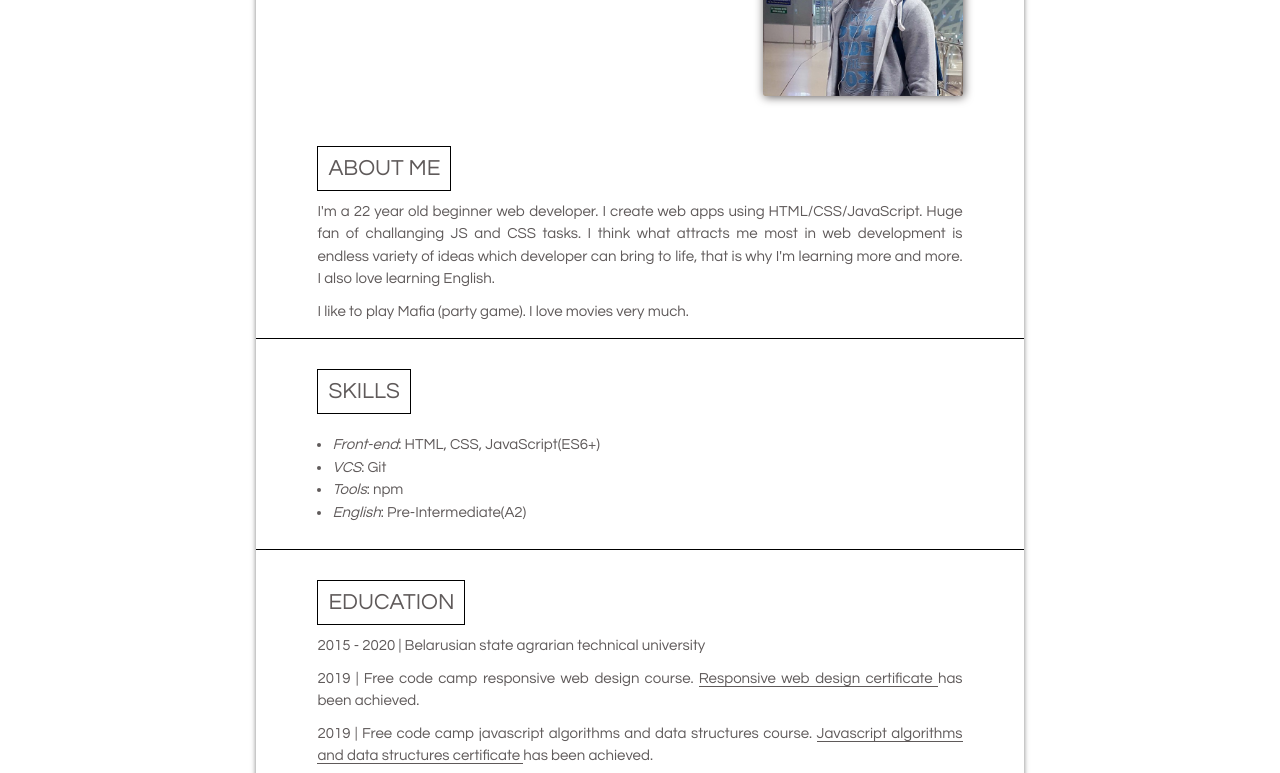
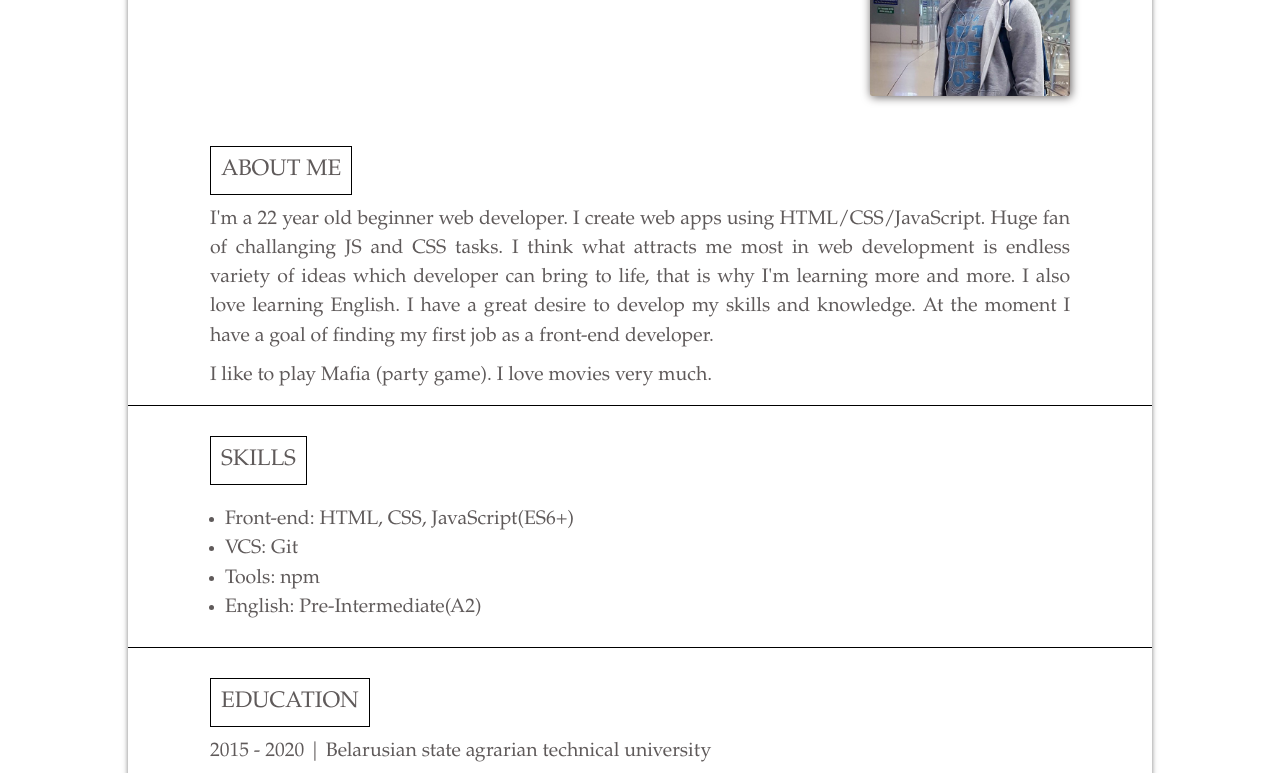
Before and after one commit to SeriousWhite/CV, a website: page index.html in a window 1280 px wide. Shown: the part 158-931 px from the top of the page. Drawn offline with Linux system fonts and the light colour scheme.

Commit message:
new commit

```diff
--- a/index.html
+++ b/index.html
@@ -29,17 +29,19 @@
           HTML/CSS/JavaScript. Huge fan of challanging JS and CSS tasks. I think
           what attracts me most in web development is endless variety of ideas
           which developer can bring to life, that is why I'm learning more and
-          more. I also love learning English.
+          more. I also love learning English. I have a great desire to develop
+          my skills and knowledge. At the moment I have a goal of finding my
+          first job as a front-end developer.
         </p>
         <p>I like to play Mafia (party game). I love movies very much.</p>
       </section>
       <section class="skills">
         <h3>SKILLS</h3>
         <ul>
-          <li><em>Front-end</em>: HTML, CSS, JavaScript(ES6+)</li>
-          <li><em>VCS</em>: Git</li>
-          <li><em>Tools</em>: npm</li>
-          <li><em>English</em>: Pre-Intermediate(A2)</li>
+          <li>Front-end: HTML, CSS, JavaScript(ES6+)</li>
+          <li>VCS: Git</li>
+          <li>Tools: npm</li>
+          <li>English: Pre-Intermediate(A2)</li>
         </ul>
       </section>
       <section class="education">
@@ -50,8 +52,8 @@
           <a
             href="https://www.freecodecamp.org/certification/k2andreev/responsive-web-design"
             target="_blank"
-            >Responsive web design certificate
-          </a>
+            >Responsive web design certificate</a
+          >
           has been achieved.
         </p>
         <p>
@@ -60,9 +62,8 @@
           <a
             href="https://www.freecodecamp.org/certification/k2andreev/javascript-algorithms-and-data-structures"
             target="_blank"
+            >Javascript algorithms and data structures certificate</a
           >
-            Javascript algorithms and data structures certificate
-          </a>
           has been achieved.
         </p>
         <p>
--- a/style.css
+++ b/style.css
@@ -11,7 +11,7 @@ html {
 }
 
 body {
-  font-family: "Century Gothic", CenturyGothic, AppleGothic, sans-serif;
+  font-family: garamond;
   color: rgb(95, 90, 90);
   margin: 0;
   display: grid;
@@ -58,13 +58,13 @@ section:last-child {
 }
 
 h1 {
-  font-size: 2.5rem;
+  font-size: 3rem;
   margin: 0;
   font-weight: 100;
 }
 
 h2 {
-  font-size: 1.5rem;
+  font-size: 1.7rem;
   margin: 0;
   font-weight: 100;
 }
@@ -83,6 +83,7 @@ p {
   text-align: justify;
   line-height: 1.5em;
   margin: 5px 0;
+  font-size: 1.3rem;
 }
 
 ul {
@@ -91,6 +92,7 @@ ul {
 
 li {
   line-height: 1.5em;
+  font-size: 1.3rem;
 }
 
 .education a {
@@ -125,13 +127,13 @@ a:hover {
   margin-right: 10px;
 }
 
-@media (max-width: 1200px) {
+@media (max-width: 1300px) {
   .wrap {
     width: 80%;
   }
 }
 
-@media (max-width: 900px) {
+@media (max-width: 1000px) {
   .contacts ul {
     grid-template-columns: 1fr;
   }
```
